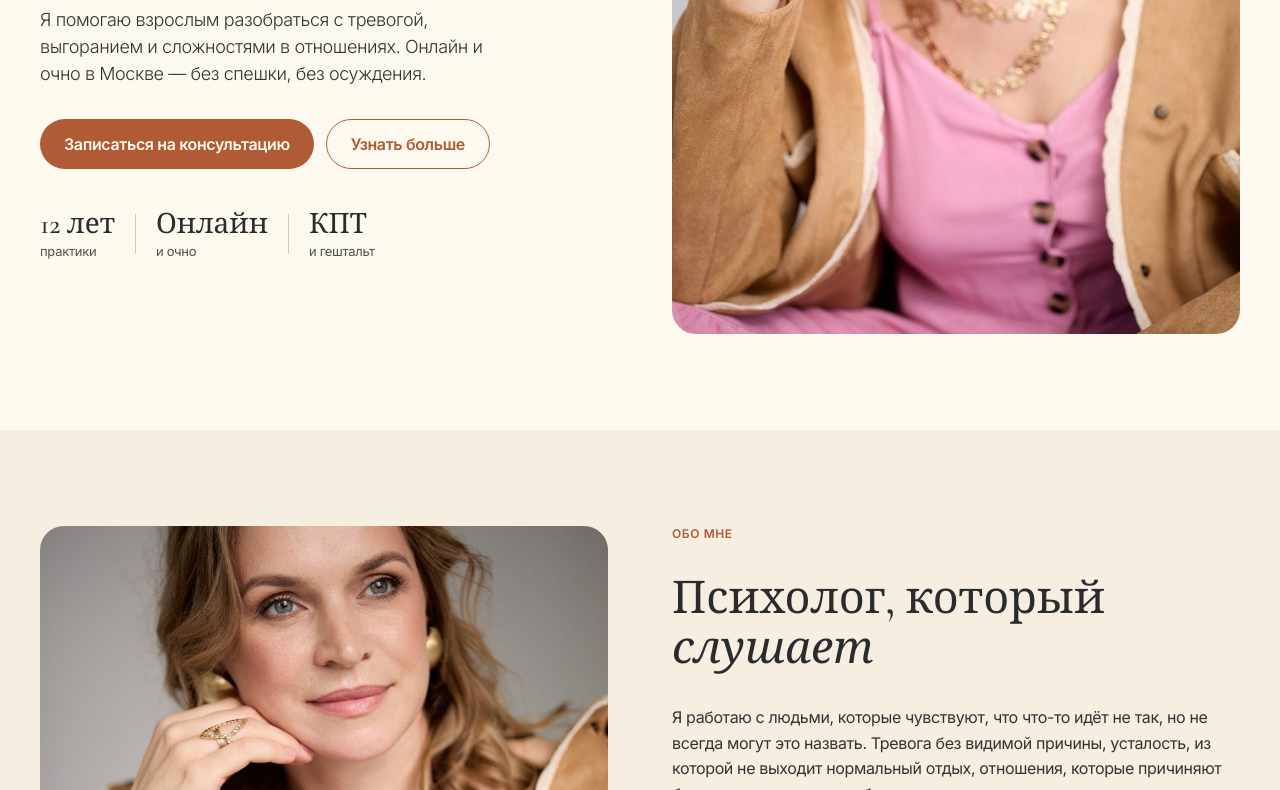
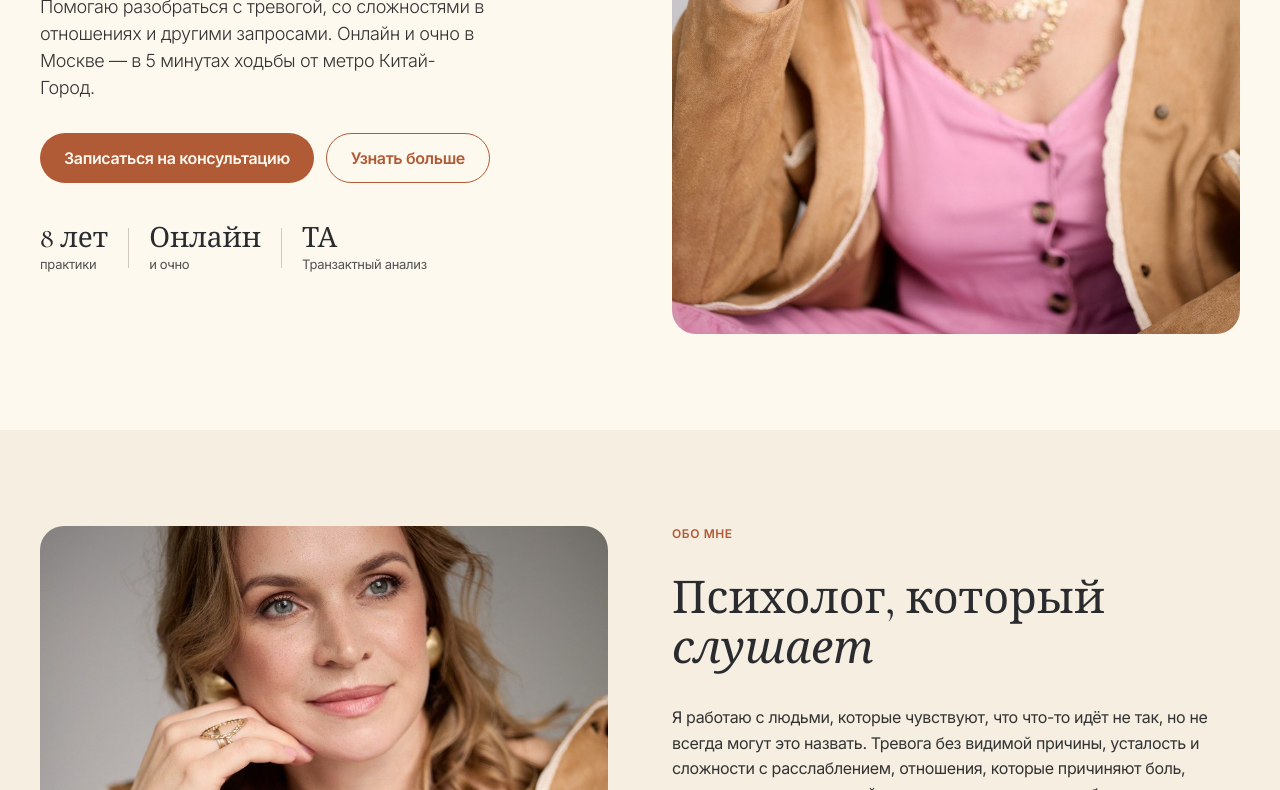
Before and after one commit to lesnoy1604/visitka-psychology, an Astro site: page / in a window 1280 px wide. Shown: the part 537-1327 px from the top of the page. Built offline with nearby package versions, Linux system fonts and the light colour scheme; Astro itself is replaced by a stand-in of ours.

Commit message:
content: update hero, about, and pricing with real client data
Replace placeholder copy and pricing with actual information from Sveta Alekseeva: location updated to Kitay-Gorod metro, 8 years practice and Transactional Analysis in hero stats, about section reflects real working style and expanded list of presenting issues, pricing revised — first session 80 min / 5500₽, individual 50 min / 5500₽, couples split into first meeting (2h / 7500₽) and ongoing session (80 min / 7500₽), package removed.

```diff
--- a/src/components/Hero.astro
+++ b/src/components/Hero.astro
@@ -25,8 +25,8 @@ import { siteConfig } from '../content/site';
           class="text-charcoal max-w-md"
           style="font-size: 18px; font-weight: 300; line-height: 1.5; letter-spacing: -0.023em;"
         >
-          Я помогаю взрослым разобраться с тревогой, выгоранием и сложностями в отношениях.
-          Онлайн и очно в Москве — без спешки, без осуждения.
+          Помогаю разобраться с тревогой, со сложностями в отношениях и другими запросами.
+          Онлайн и очно в Москве — в 5 минутах ходьбы от метро Китай-Город.
         </p>
 
         <!-- CTAs -->
--- a/src/content/site.ts
+++ b/src/content/site.ts
@@ -4,7 +4,7 @@ export const siteConfig = {
   title: 'Светлана Алексеева — психолог',
   description: 'Психолог-консультант в Москве. Работаю со взрослыми и парами: тревога, выгорание, отношения, самооценка. Онлайн и очно.',
   profession: 'психолог-консультант',
-  location: 'Онлайн и очно в Москве', // TODO: заменить
+  location: 'Онлайн и очно · м. Китай-Город',
 
   contacts: {
     phone: '+7 (900) 000-00-00', // TODO: заменить
@@ -14,15 +14,15 @@ export const siteConfig = {
   },
 
   heroStats: [
-    { value: '12 лет', label: 'практики' }, // TODO: заменить
+    { value: '8 лет', label: 'практики' },
     { value: 'Онлайн', label: 'и очно' },
-    { value: 'КПТ', label: 'и гештальт' }, // TODO: заменить
+    { value: 'ТА', label: 'Транзактный анализ' },
   ],
 
   about: {
     paragraphs: [
-      'Я работаю с людьми, которые чувствуют, что что-то идёт не так, но не всегда могут это назвать. Тревога без видимой причины, усталость, из которой не выходит нормальный отдых, отношения, которые причиняют боль — это то, с чем я работаю регулярно.',
-      'Моя задача — не дать совет и не объяснить, как надо. Я создаю пространство, где можно разобраться в себе без спешки, без осуждения и без готовых ответов. Вместе мы ищем то, что действительно важно для вас.',
+      'Я работаю с людьми, которые чувствуют, что что-то идёт не так, но не всегда могут это назвать. Тревога без видимой причины, усталость и сложности с расслаблением, отношения, которые причиняют боль, сложности с расстановкой границ, потеря ценности себя — это то, с чем я работаю регулярно.',
+      'Моя задача — не дать совет и объяснить, как надо. Я создаю пространство, где можно разобраться в себе, понять что вам мешает чувствовать себя хорошо и решить, что вы хотите изменить в себе и в своей жизни.',
       'Я работаю в методе Транзактный анализ, также использую дополнительные знания из других направлений (гештальт, психодрама, КПТ, имаго-терапия)',
     ],
     credo: 'Перемены возможны — не через усилие воли, а через понимание себя.',
@@ -130,43 +130,42 @@ export const siteConfig = {
     {
       id: 'intro',
       title: 'Первая встреча',
-      subtitle: 'знакомство',
-      duration: '50 минут',
-      price: 5000,
+      subtitle: 'индивидуально',
+      duration: '1 час 20 минут',
+      price: 5500,
       currency: '₽',
-      description: 'Разбираем запрос и решаем, подходим ли друг другу.',
+      description: '',
       featured: false,
     },
     {
       id: 'individual',
       title: 'Индивидуальная',
       subtitle: 'сессия',
-      duration: '60 минут',
-      price: 5000,
+      duration: '50 минут',
+      price: 5500,
       currency: '₽',
       description: 'Онлайн или очно в Москве.',
       featured: true,
       badge: 'Чаще всего выбирают',
     },
     {
-      id: 'pack',
-      title: 'Пакет',
-      subtitle: '5 сессий',
-      duration: '5 × 60 минут',
-      price: 22500,
-      pricePerSession: 4500,
+      id: 'couples-intro',
+      title: 'Первая встреча',
+      subtitle: 'для пары',
+      duration: '2 часа',
+      price: 7500,
       currency: '₽',
-      description: 'Для тех, кто настроен на регулярную работу. Действует 2 месяца.', // TODO: заменить
+      description: '',
       featured: false,
     },
     {
       id: 'couples',
       title: 'Парная',
-      subtitle: 'консультация',
-      duration: '90 минут',
-      price: 8000,
+      subtitle: 'сессия',
+      duration: '1 час 20 минут',
+      price: 7500,
       currency: '₽',
-      description: 'Для пар: отношения, коммуникация, совместные решения.', // TODO: заменить
+      description: '',
       featured: false,
     },
   ],
```
